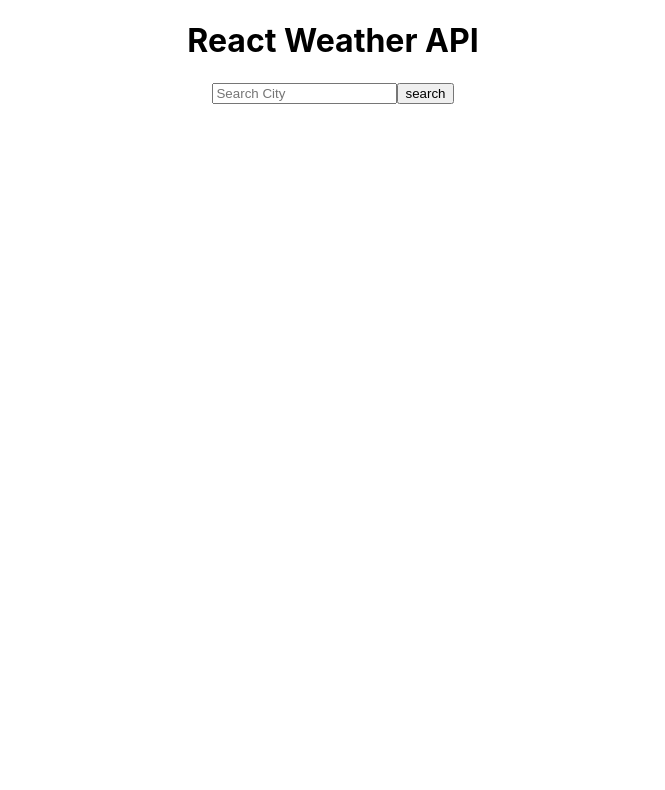
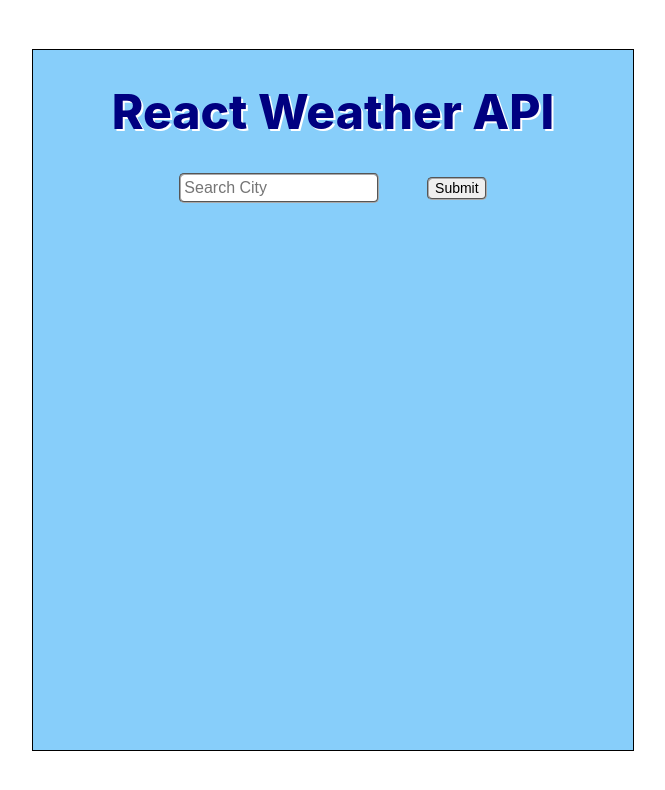
Before and after one commit to DannyShien/Weather-App, a React (Create React App) app: page /weather in a window 1280 px wide. Shown: the top 790 px of the page, without its empty margins (307-972 px from the left). Built offline with nearby package versions, Linux system fonts and the light colour scheme.

Commit message:
add basic css styling

```diff
--- a/src/App.js
+++ b/src/App.js
@@ -1,5 +1,5 @@
 import React, { Component } from 'react';
-import './App.css';
+// import './App.css';
 import Weather from './Weather'
 
 class App extends Component {
--- a/src/Info.js
+++ b/src/Info.js
@@ -3,15 +3,15 @@ import React from 'react';
 const Info = (props) => {
     // console.log('This is being passed', props);
     return (
-        <div className = 'weatherInfo'>
+        <div className = 'weather-info'>
             <h2>{props.name}</h2>
-            Temperature: {`${props.temperature}°F`}
-            {/* <br />
-            Weather: {`${props.state.main}, ${props.state.description}`} */}
-            <br />
-            Humidity: {`${props.humidity}%`}
-            <br />
-            Wind:  {`${props.wind} mph`}
+            <li><strong>Temperature:</strong> {`${props.temperature}°F`}</li>
+            {/* <br /> */}
+            <li><strong>Weather Condition:</strong> {`${props.main}, ${props.description}`}</li>
+            {/* <br /> */}
+            <li><strong>Humidity:</strong> {`${props.humidity}%`}</li>
+            {/* <br /> */}
+            <li><strong>Wind:</strong>  {`${props.wind} mph`}</li>
         </div>
     )
 
--- a/src/Search.js
+++ b/src/Search.js
@@ -2,12 +2,15 @@ import React from 'react';
 
 const Search = (props) => {
     return (
-        <form onSubmit={(event) => {
+        <form
+            className = 'form center'
+            onSubmit={(event) => {
             // event.preventDefault();
             props.onSubmit(event)
         }}
         >
             <input
+                className = 'input'
                 text = 'text'
                 placeholder = 'Search City'
                 // onChange, accepts the new value of what is being changed for input
@@ -18,10 +21,8 @@ const Search = (props) => {
                 value = {props.newInput}
 
             />
-            <input
-                type = 'submit'
-                value = 'search'
-            />
+            <button className = 'btn' type = 'submit' value = 'search'>
+                Submit</button>
         </form>
             );
 }
--- /dev/null
+++ b/src/Weather.css
@@ -0,0 +1,87 @@
+
+html {
+    box-sizing: border-box;
+}
+*, *:before, *:after {
+    box-sizing: inherit;
+}
+html, body {
+    margin: 0;
+    padding: 0;
+    width: 100%;
+    height: 100%;
+    display: flex;
+    justify-content: center;
+    align-items: center;
+    /* background-color: lightskyblue; */
+}
+/* .center {
+    display: flex;
+    justify-content: center;
+    align-items: center;
+} */
+.weather-container {
+    outline: 1px solid black;
+    background-color: lightskyblue;
+    height: 700px;
+    width: 600px;
+    display: flex;
+    align-items: center;
+    flex-direction: column;
+}
+h1 {
+    font-size: 48px;
+    font-weight: 800;
+    text-shadow: 2px 2px white;
+    color: navy;
+}
+.form {
+    /* outline: 1px solid black; */
+    height: 30px;
+    width: 355px;
+    margin-right: 0;
+    display: flex;
+    justify-content: center;
+    align-items: center;
+    justify-content: space-around;
+}
+.input {
+    width: 200px;
+    height: 30px;
+    border: 2px solid darkgray;
+    border-style: groove;
+    font-size: 16px;
+    font-weight: 500;
+    padding-left: 3px;
+    border-radius: 5px;
+    align-items: center;
+}
+.btn {
+    border: 2px solid darkgray;
+    border-style: groove;
+    height: 23px;
+    border-radius: 5px;
+    font-size: 14px;
+}
+.weather-info {
+    background-color: white;
+    display: flex;
+    justify-content: center;
+    align-items: center;
+    flex-direction: column;
+    outline: 1px solid black;
+    margin-top: 30px;
+}
+h2 {
+    margin: 0;
+    font-size: 28px;
+    text-transform: uppercase;
+    font-weight: 800;
+}
+li {
+    list-style-type: none;
+    font-size: 18px;
+    text-align: center;
+    background-color: lightcyan;
+    margin: 5px;
+}
--- a/src/Weather.js
+++ b/src/Weather.js
@@ -1,6 +1,7 @@
 import React, { Component } from 'react';
 import Search from './Search';
 import Info from './Info';
+import './Weather.css';
 // import Key from './config';
 
 
@@ -20,9 +21,9 @@ class Weather extends Component {
     }
     render() {
         return (
-            <div className="Weather">
+            <div className="weather-container center">
                 <h1>React Weather API</h1>
-                <div className = 'searchBar'>
+                <div className = 'search-bar'>
                     <Search
                     onSubmit = {this._onSubmit}
                     newInput = {this.state.name}
@@ -46,14 +47,19 @@ class Weather extends Component {
                 return r.json()
             })
             .then(obj => {
-                // console.log(obj)
+                // console.log(obj.weather[0].id)
+                let temp = ((obj.main.temp -273.15) * 9/ 5 + 32).toFixed(1);
+                let weather_condition =  obj.weather.map((bob) => {
+                    return bob.main});
+                let weather_description = obj.weather.map((bob) => {
+                    return bob.description});
+
                 this.setState ({
                     weather_data: obj,
                     name: obj.name,
-                    main: obj.weather.main,
-                    description: obj.weather.description,
-                    temperature: ((obj.main.temp -273.15) * 9/ 5 + 32).toFixed(1),
-                    // temperature: (((obj.main.temp -273.15) * 9) / 5 + 32).toFixed(1),
+                    main: weather_condition,
+                    description: weather_description,
+                    temperature: temp,
                     humidity: obj.main.humidity,
                     wind: obj.wind.speed
                 })
```
